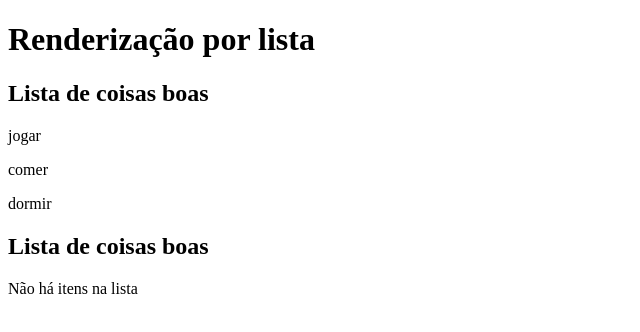
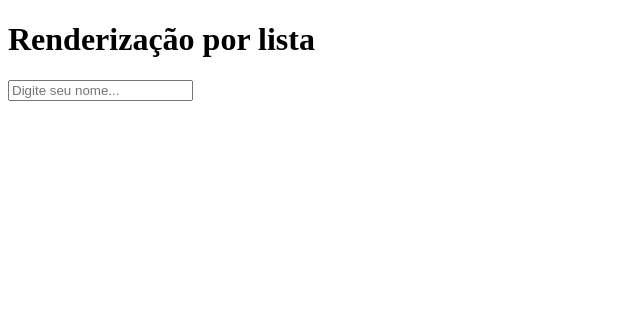
Before and after one commit to viniciusxsousa/react-estudos, a React (Vite) app in the folder 00-app/: page / in a window 1280 px wide. Shown: the top 332 px of the page, without its empty margins (0-640 px from the left). Built offline with nearby package versions, Linux system fonts and the light colour scheme.

Commit message:
praticando State lift

```diff
--- a/00-app/src/App.jsx
+++ b/00-app/src/App.jsx
@@ -1,14 +1,17 @@
-import RendeLista from "./components/RendeLista";
+import { useState } from 'react'
+
+import DefNome from './components/DefNome';
+import Saudacao from './components/Saudacao';
 
 function App() {
 
-  const itensLista = ['jogar', 'comer', 'dormir'];
+  const [nome, setNome] = useState();
 
   return (
     <>
      <h1>Renderização por lista</h1>
-      <RendeLista lista={itensLista}></RendeLista>
-      <RendeLista lista={[]}></RendeLista>
+     <DefNome set={setNome}></DefNome>
+     <Saudacao nome={nome}></Saudacao>
     </>
   )
 }
--- /dev/null
+++ b/00-app/src/components/DefNome/index.jsx
@@ -0,0 +1,13 @@
+function DefNome({set}) {
+    return (
+        <div>
+            <input
+                type="text"
+                placeholder="Digite seu nome..."
+                onChange={(e) => set(e.target.value)}
+            />
+        </div>
+    )
+}
+
+export default DefNome
--- /dev/null
+++ b/00-app/src/components/Saudacao/index.jsx
@@ -0,0 +1,9 @@
+function Saudacao({nome}){
+    return (
+        <div>
+            {nome && (<p>Olá {nome}, tudo bem ?</p>)}
+        </div>
+    )
+}
+
+export default Saudacao
```
